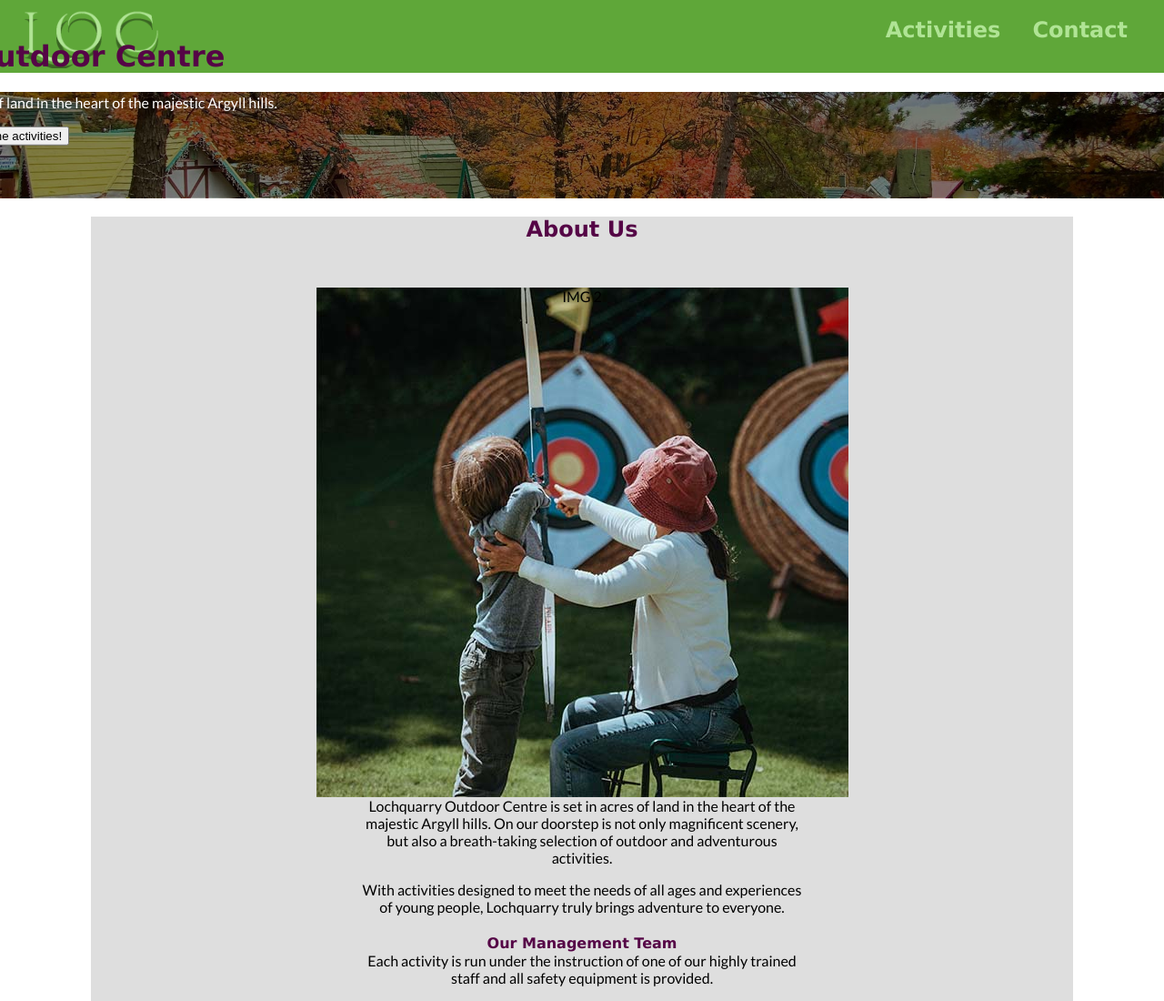
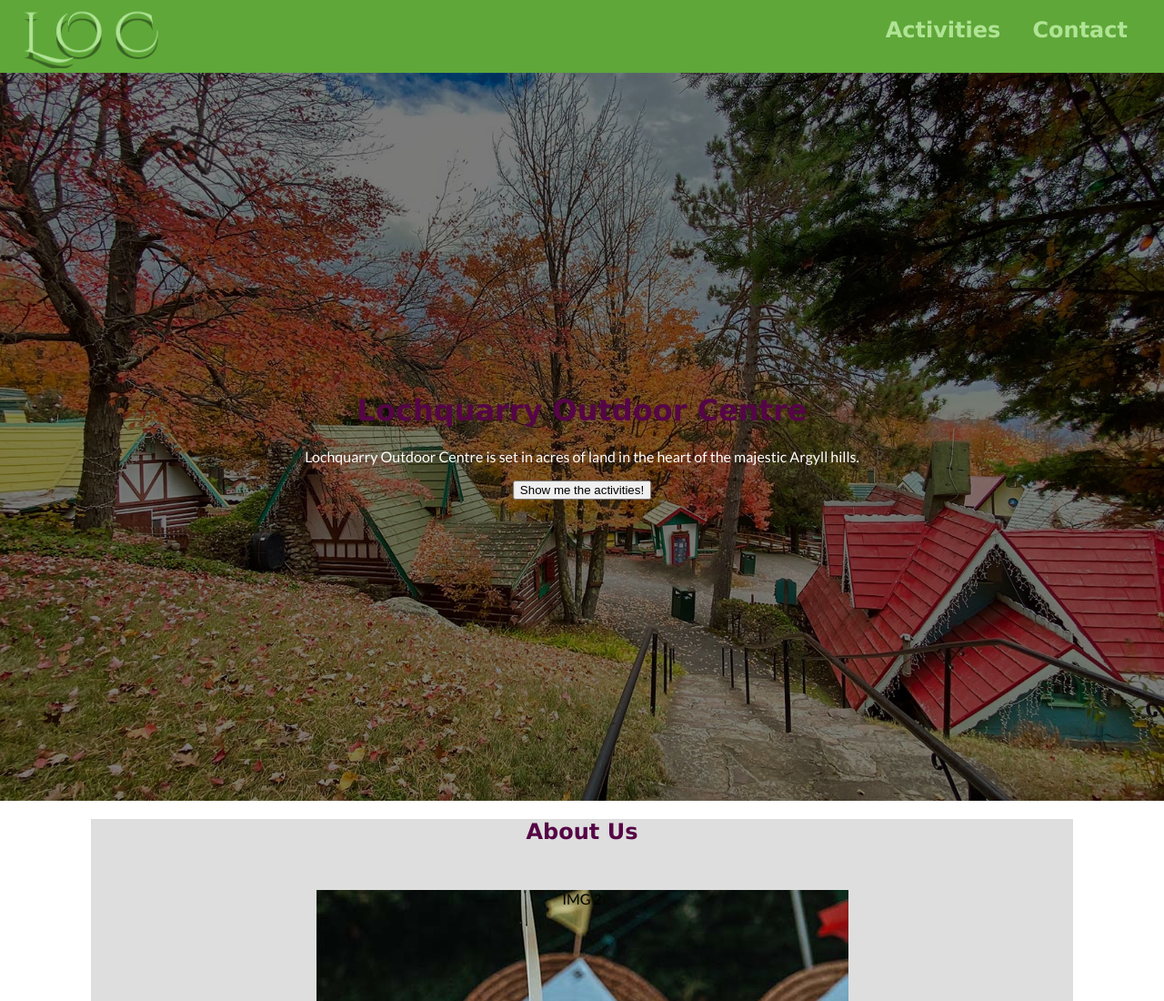
Before and after one commit to TsamayaDesigns/LochquarryOutdoorCentre, a plain HTML site: page index.html in a window 1280 px wide. Shown: the top 1100 px of the page at 91% size. Drawn offline with Linux system fonts and the light colour scheme.

Commit message:
Hero image styling

```diff
--- a/css/style.css
+++ b/css/style.css
@@ -28,7 +28,9 @@ body {
     background-color: var(--bgc-1);
     box-sizing: border-box;
 }
-
+body, html {
+    height: 100%;
+}
 h1,h2,h3,h4,h5,h6 {
     font-family: var(--ffam);
     text-align: center;
@@ -98,9 +100,6 @@ h1,h2,h3,h4,h5,h6 {
     text-align: center;
     min-width: 40%;
     max-width: 50%;
-    /* min-height: 200px; */
-    /* border: 1px solid black; */
-    /* margin: 10px; */
 }
 .fb-txt {
     padding: 0 20px;
@@ -118,7 +117,7 @@ h1,h2,h3,h4,h5,h6 {
 }
 .txt-hero {
     text-align: center;
-    /* position: absolute; */
+    position: absolute;
     top: 50%;
     left: 50%;
     transform: translate(-50%, -50%);
```
